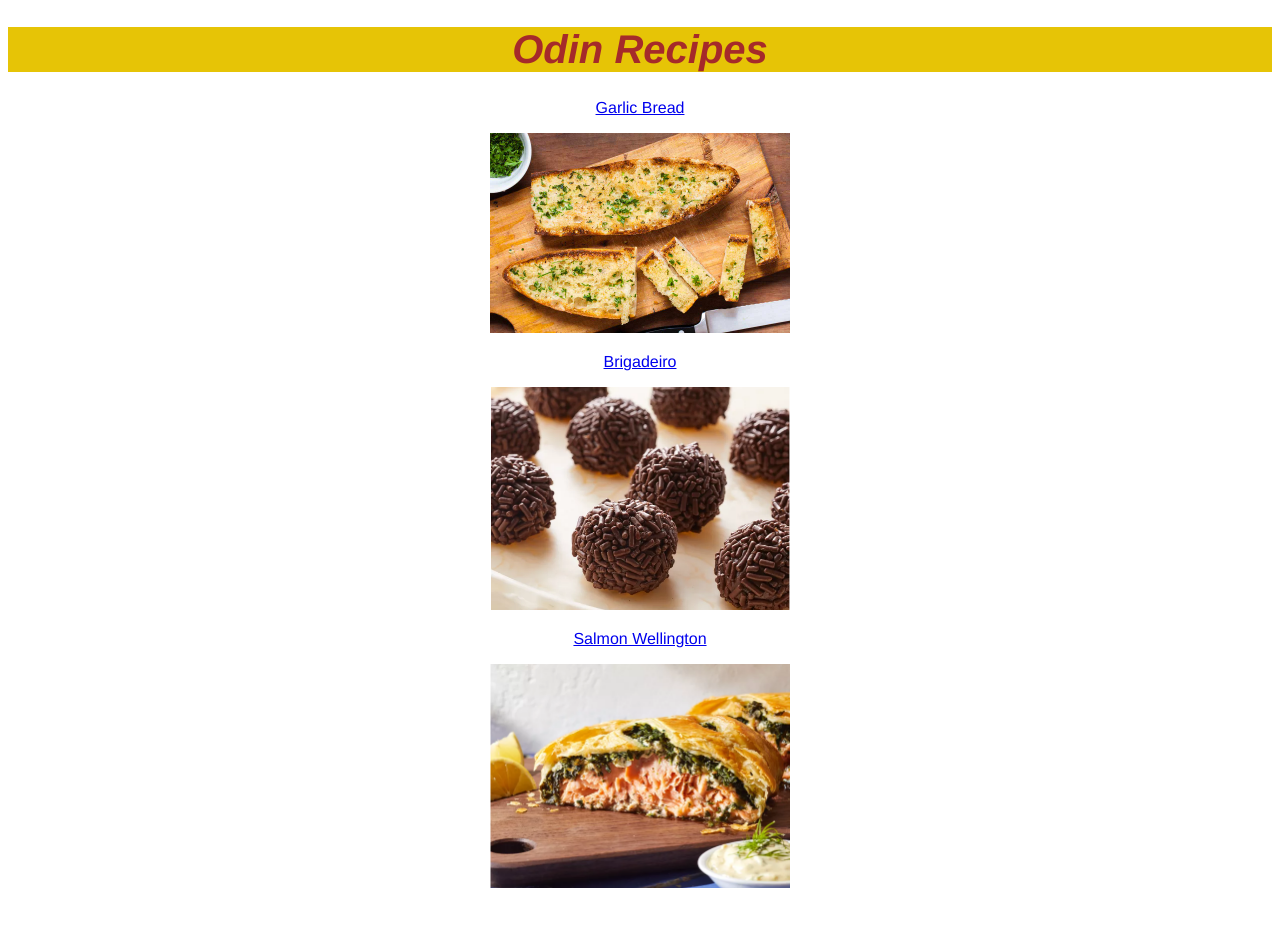
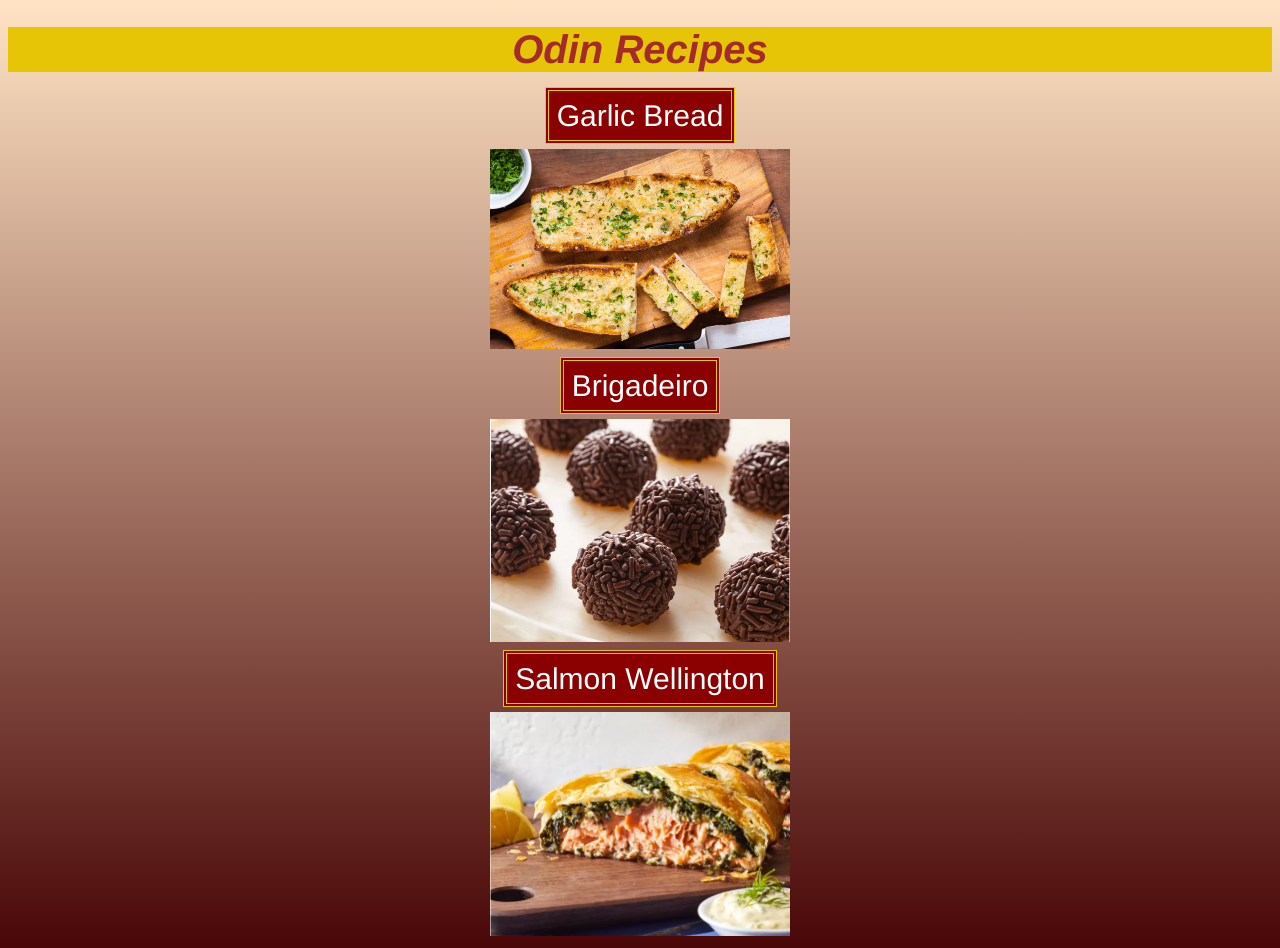
Before and after one commit to NickW16/odin-recipes, a plain HTML site: page index.html in a window 1280 px wide. Before the commit the page ends 900 px from the top, so only its background shows below. Drawn offline with Linux system fonts and the light colour scheme.

Commit message:
Add some CSS to home-page

```diff
--- a/style.css
+++ b/style.css
@@ -1,6 +1,7 @@
 body {
     font-family:'Franklin Gothic Medium', 'Arial Narrow', Arial, sans-serif;
-    text-align: center
+    text-align: center;
+    background-image: linear-gradient(bisque, rgb(73, 7, 7));
 }
 
 h1 {
@@ -9,3 +10,14 @@ h1 {
     font-style: italic;
     font-size: 40px;
 }
+
+a {
+    border-width: 4px;
+    border-style: double;
+    border-color: rgb(230, 196, 6);
+    font-size: 30px;
+    background-color: darkred;
+    color:rgb(255, 255, 255);
+    text-decoration: none;
+    padding: 8px;
+}
```
